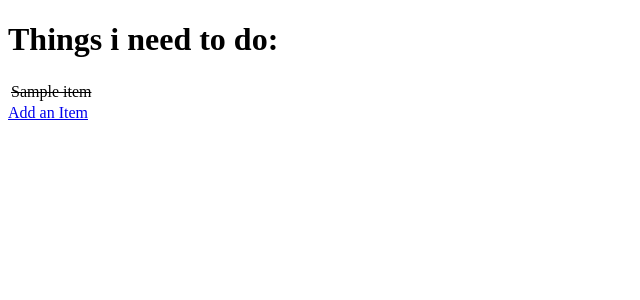
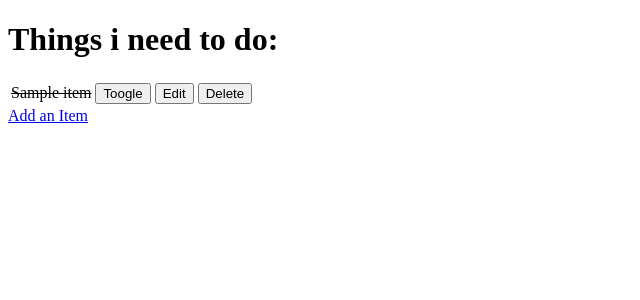
Before and after one commit to Edmir-Demaj/hello-django, a Django app: page / in a window 1280 px wide. Shown: the top 300 px of the page, without its empty margins (0-640 px from the left). Run offline with Django 3.2, Linux system fonts and the light colour scheme; tables that the repository leaves empty hold one stand-in row (values such as "Sample post").

Commit message:
Delete items from django

```diff
--- a/django_todo/urls.py
+++ b/django_todo/urls.py
@@ -15,14 +15,17 @@ Including another URLconf
 """
 from django.contrib import admin
 from django.urls import path
-from todo.views import get_todo_list, add_item
+from todo import views
 # import python function say_hello() from views.py file inside todo app
 
 urlpatterns = [
     path('admin/', admin.site.urls),
-    path('', get_todo_list, name='get_todo_list'),  # don't forget comma
+    path('', views.get_todo_list, name='get_todo_list'),  # don't forget comma
     # path function takes 3 arguments: 1-url,which user is going to type in
     # the view.py function which is going to return
     # name parameter as well
-    path('add', add_item, name='add_item')  # new url path
+    path('add', views.add_item, name='add_item'),  # new url path
+    path('edit/<item_id>', views.edit_item, name='edit'),
+    path('toogle/<item_id>', views.toogle_item, name='toogle'),
+    path('delete/<item_id>', views.delete_item, name='delete')
 ]
--- a/todo/templates/todo/todo_list.html
+++ b/todo/templates/todo/todo_list.html
@@ -19,6 +19,25 @@
             {% else %}
             <td>{{ item.name }}</td>
             {% endif %}
+            <td>
+                <a href="/toogle/{{ item.id }}">
+                    <!-- this link point to toogle page and will append
+                    items id wich is auto generated from django -->
+                    <button>Toogle</button>
+                </a>
+            </td>
+            <td>
+                <a href="/edit/{{ item.id }}">
+                    <!-- this link point to edit page and will append
+                    items id wich is auto generated from django -->
+                    <button>Edit</button>
+                </a>
+            </td>
+            <td>
+                <a href="/delete/{{ item.id }}">
+                    <button>Delete</button>
+                </a>
+            </td>
         </tr>
         {% empty %}
         <tr>
--- a/todo/views.py
+++ b/todo/views.py
@@ -1,4 +1,4 @@
-from django.shortcuts import render, redirect
+from django.shortcuts import render, redirect, get_object_or_404
 from .models import Item
 from .forms import ItemForm
 # Create your views here.
@@ -41,3 +41,35 @@ def add_item(request):
 
     return render(request, 'todo/add_item.html', context)
     # return the context to template to render
+
+
+def edit_item(request, item_id):
+    item = get_object_or_404(Item, id=item_id)
+    # this method return the item with the id named on side from
+    # database or error 404 if item doesn't exist
+    if request.method == 'POST':  # POST handler
+        form = ItemForm(request.POST, instance=item)  # create form instance
+        if form.is_valid():  # validate form
+            form.save()  # save form
+            return redirect('get_todo_list')
+    form = ItemForm(instance=item)  # this is an instance of class ItemForm
+    # this form is prepopulated with item we get from database when is posted
+    context = {
+        'form': form  # context contain form itself
+    }
+    return render(request, 'todo/edit_item.html', context)
+
+
+def toogle_item(request, item_id):
+    # when item is toogled the view will get the item and change status
+    item = get_object_or_404(Item, id=item_id)
+    item.done = not item.done
+    item.save()
+    return redirect('get_todo_list')
+
+
+def delete_item(request, item_id):
+    # delete item and redirect
+    item = get_object_or_404(Item, id=item_id)
+    item.delete()
+    return redirect('get_todo_list')
```
Also changed, not shown: todo/templates/todo/edit_item.html (added, +29 -0 lines), db.sqlite3.
